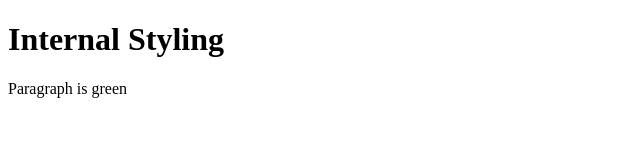
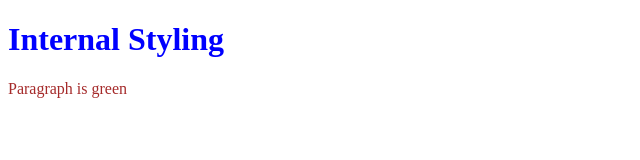
Before and after one commit to AshishSingh82103/CSS-Series, a plain HTML site: page Course-code/html/Level-1/internal styling.html in a window 1280 px wide. Shown: the whole page, without its empty margins (0-640 px from the left). Drawn offline with Linux system fonts and the light colour scheme.

Commit message:
Initial commit

```diff
--- a/Course-code/html/Level-1/internal styling.html
+++ b/Course-code/html/Level-1/internal styling.html
@@ -3,6 +3,14 @@
 <head>
     <title>Internal Styling</title>
 </head>
+<style>
+    h1 {
+        color: blue;
+    }
+    p {
+        color: brown;
+    }
+</style>
 <body>
     <h1>Internal Styling</h1>
     <p>Paragraph is green</p>
```
Also changed, not shown: Course-code/html/Level-1/element selector.html (+3 -0 lines), Course-code/html/Level-1/external styling.html (+1 -1 lines).
